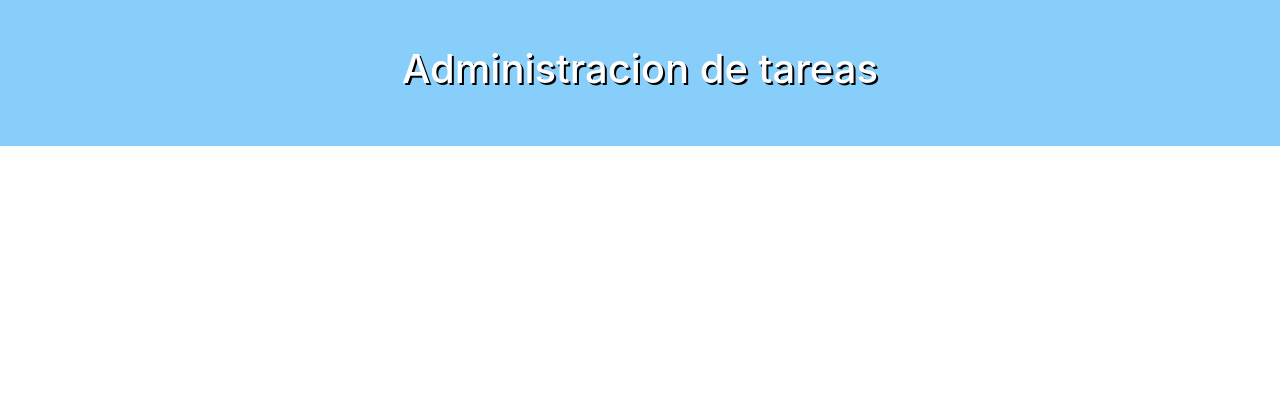
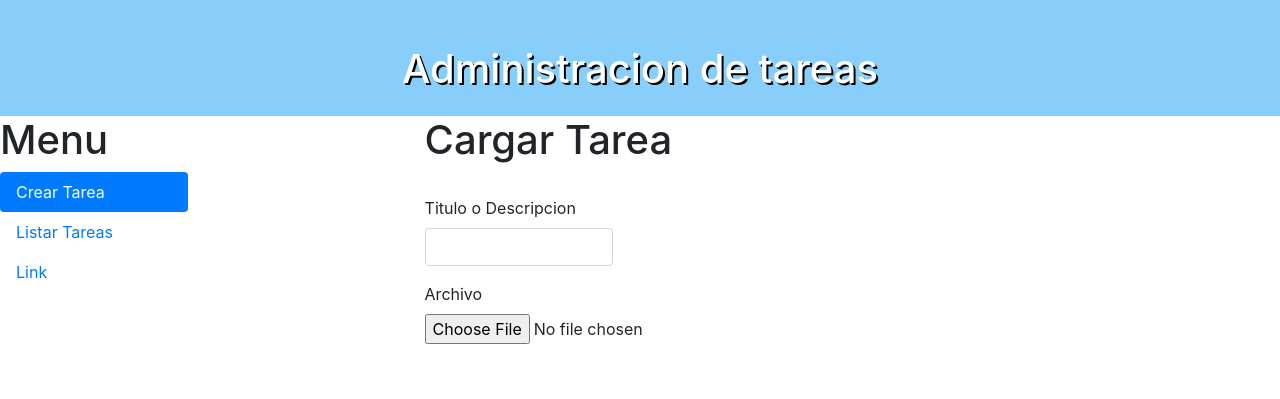
Before and after one commit to 0x1ef/seminario, a PHP site: template view/usuarioComun.php in a window 1280 px wide. Shown: the top 399 px of the page. Run offline with PHP 8.4, Linux system fonts and the light colour scheme; the template is opened without the code that fills it, so the values that code supplies are empty.

Commit message:
Se agrego el front de el usuario comun
Sin funcionalidad

```diff
--- a/view/usuarioComun.php
+++ b/view/usuarioComun.php
@@ -1,2 +1,36 @@
-<header><h1>Administracion de tareas</h1><header>
-<a href=></a>
+<header><h1>Administracion de tareas</h1></header>
+<div>
+  <div class="row">
+    <div class="col-2">
+    	<h1>Menu</h1>
+    	<div>
+    		<nav class="nav nav-pills flex-column">
+ 				<a class="nav-link active" href="#">Crear Tarea</a>
+  				<a class="nav-link" href="#">Listar Tareas</a>
+ 				 <a class="nav-link" href="#">Link</a>
+			</nav>
+    	</div>
+    </div>
+    <div class="col-6">
+    	<div class="centrar">
+    		<h1>Cargar Tarea</h1>
+    		<div>
+    			<form method="post" action="" class="px-6 py-4">
+    				<div class="form-group row">
+    					<div class="col-sm-4">
+    						<label for="titulo">Titulo o Descripcion</label>
+    						<input type="text" name="titulo" id="titulo" class="form-control">
+    					</div>
+    				</div>
+    				<div class="form-group row">
+    					<div class="col-sm-4">
+    						<label for="desc">Archivo</label>
+    						<input type="file" name="descripcion" id="desc">
+    					</div>
+    				</div>
+    			<form>
+    		</div>
+    	</div>
+    </div>
+  </div>
+</div>
```
